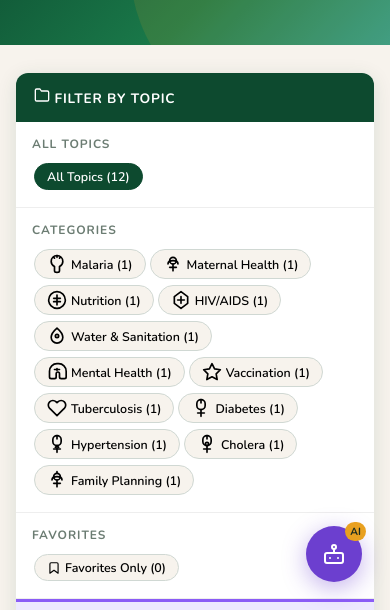
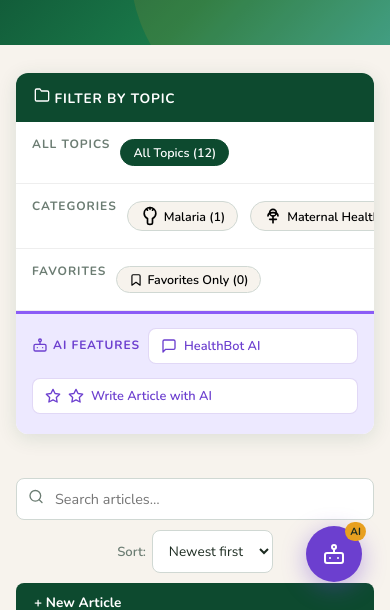
Before and after one commit to gidabundu/healthpulse-sl, a website: page index.html in a window 390 px wide. Shown: the part 234-844 px from the top of the page. Drawn offline with nearby package versions, Linux system fonts and the light colour scheme; no server answers.

Commit message:
Fix mobile responsiveness: horizontal scroll and category layout

```diff
--- a/css/styles.css
+++ b/css/styles.css
@@ -38,6 +38,7 @@ a{text-decoration:none;color:inherit;}button{cursor:pointer;font-family:var(--fo
 .hamburger{display:none;background:none;border:none;color:var(--white);cursor:pointer;padding:8px;}
 .hamburger svg{width:24px;height:24px;}
 @media(max-width:768px){
+  body, html { overflow-x: hidden; max-width: 100vw; }
   .topbar{padding:0 14px;min-height:64px;flex-wrap:wrap;align-items:center;}
   .topbar-brand{min-width:0;gap:10px;}
   .topbar-title{font-size:1rem;line-height:1.1;}
@@ -51,12 +52,18 @@ a{text-decoration:none;color:inherit;}button{cursor:pointer;font-family:var(--fo
   .layout{padding:18px 12px;}
   .main-toolbar{flex-direction:column;align-items:stretch;}
   .search-wrap,.sort-select,.main-toolbar .btn{width:100%;}
-  .sidebar{position:static;top:auto;margin-bottom:20px;}
-  .filter-tag{display:inline-flex;margin:4px 2px;padding:6px 14px;font-size:.8rem;}
+  .sidebar{position:static;top:auto;margin-bottom:20px;display:flex;flex-direction:column;}
+  .sidebar-head{padding:10px 14px;}
+  .sidebar-section{padding:10px 14px;display:flex;flex-wrap:nowrap;overflow-x:auto;-webkit-overflow-scrolling:touch;border-bottom:1px solid #eee;gap:8px;}
+  .sidebar-section label{display:none;}
+  .filter-tag{display:inline-flex;margin:0;padding:6px 14px;font-size:.8rem;white-space:nowrap;flex-shrink:0;}
+  .sidebar-stats{display:none;}
+  .ai-sidebar-section{display:flex;flex-wrap:wrap;gap:8px;}
+  .ai-quick-btn{width:auto;flex:1;min-width:140px;margin:0;}
   .articles-grid{grid-template-columns:1fr;}
   .card-meta{gap:10px;align-items:flex-start;flex-direction:column;}
   .healthbot-fab{width:52px;height:52px;bottom:18px;right:18px;}
-  .healthbot-panel{width:calc(100vw - 24px);right:12px;bottom:84px;}
+  .healthbot-panel{width:calc(100% - 24px);right:12px;bottom:84px;}
 }
 
 /* ── HERO ── */
@@ -279,5 +286,5 @@ a{text-decoration:none;color:inherit;}button{cursor:pointer;font-family:var(--fo
 .loading-overlay .spinner-lg{width:48px;height:48px;border:4px solid rgba(255,255,255,.3);border-top-color:var(--amber-light);border-radius:50%;animation:spin 1s linear infinite;}
 .loading-overlay p{font-size:1rem;font-weight:600;}
 
-@media(max-width:600px){.hero-stats{gap:16px;}.articles-grid{grid-template-columns:1fr;}.topbar-title{font-size:1rem;}.healthbot-panel{width:calc(100vw - 32px);right:16px;}}
+@media(max-width:600px){.hero-stats{gap:16px;}.articles-grid{grid-template-columns:1fr;}.topbar-title{font-size:1rem;}.healthbot-panel{width:calc(100% - 32px);right:16px;}}
 @media(prefers-reduced-motion:reduce){*{transition:none!important;animation:none!important;}}
```
